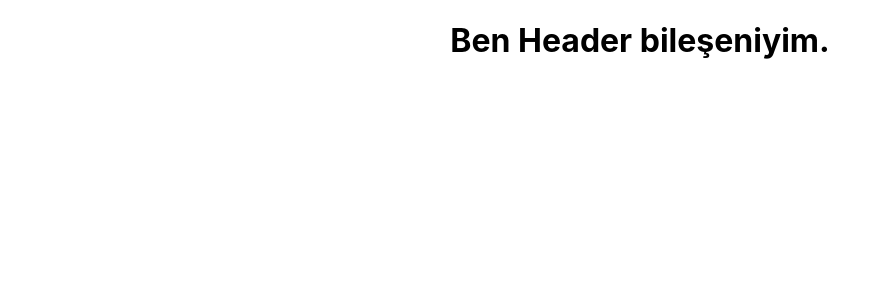
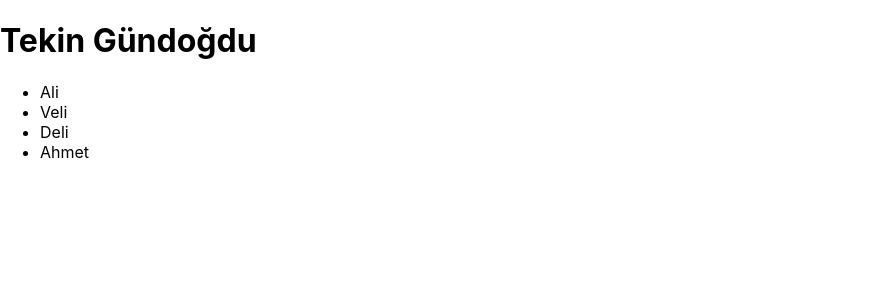
Before and after one commit to gundogdutekin/React-Learning, a React (Create React App) app: page / in a window 1280 px wide. Shown: the top 300 px of the page, without its empty margins (0-889 px from the left). Built offline with nearby package versions, Linux system fonts and the light colour scheme.

Commit message:
Defining oneOfType and isRequired for props

```diff
--- a/src/App.js
+++ b/src/App.js
@@ -1,10 +1,11 @@
 import './App.css';
-import Header from "./components/Header";
+import User from "./components/User";
 
 function App() {
   return (
-    <div className="App">
-       <Header />
+    <div >
+       <User name={"Tekin"} surname="Gündoğdu" isloggedIn={true} friends={['Ali','Veli','Deli','Ahmet']}/>
+
     </div>
   );
 }
--- /dev/null
+++ b/src/components/User.js
@@ -0,0 +1,24 @@
+import PropTypes from "prop-types";
+
+const User=({isloggedIn,name,surname,friends})=>{
+    return(
+        <div>
+            {isloggedIn ? <h1>{name} {surname}</h1> : <h1>Not Logged In</h1>}
+            <ul>
+                {
+                    friends.map((friend,index)=>{
+                        return <li key={index}>{friend}</li>
+                    })
+
+                }
+            </ul>
+       </div>)
+}
+User.propTypes={
+    isloggedIn:PropTypes.bool.isRequired,
+    name:PropTypes.oneOfType([PropTypes.string,PropTypes.number]).isRequired,
+    surname:PropTypes.string.isRequired,
+    friends:PropTypes.array.isRequired
+}
+
+export default User;
```
